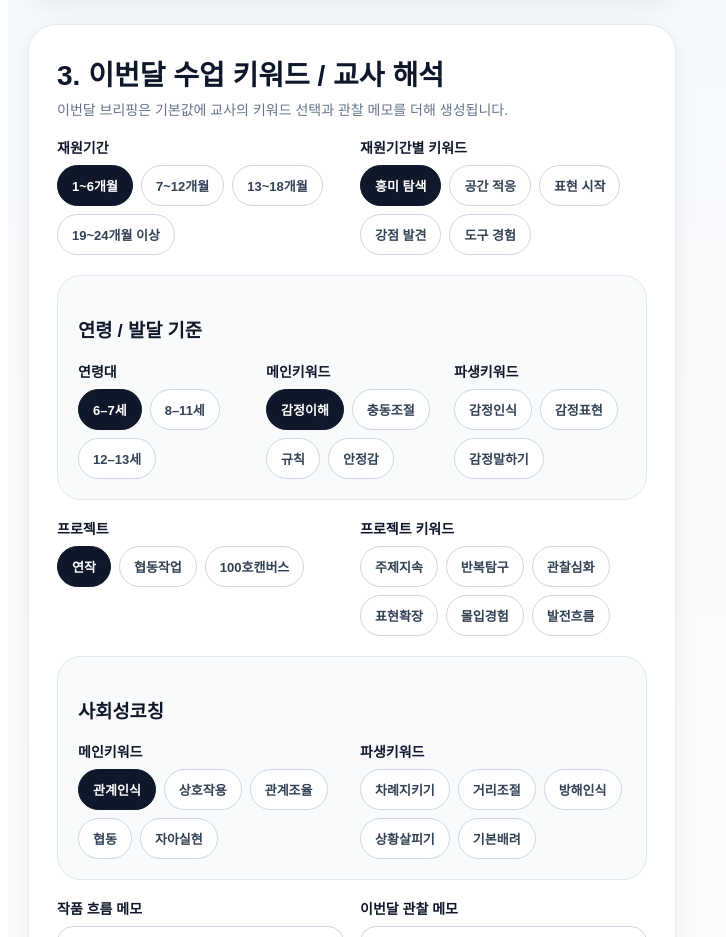
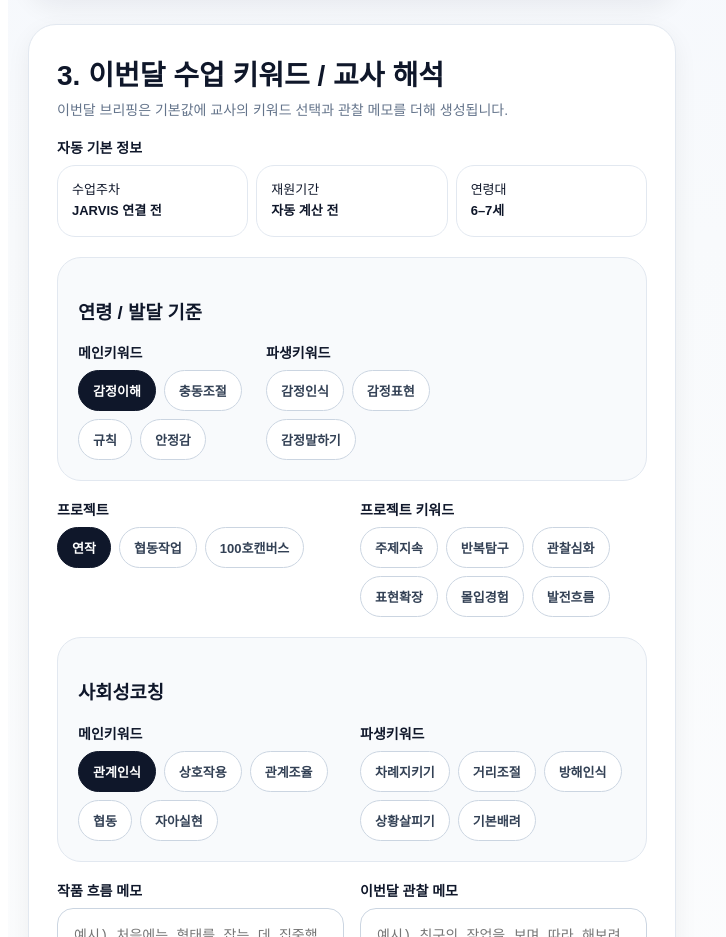
Before and after one commit to jaradaboys/jarada-briefing-2, a React (Vite) app: page / in a window 1280 px wide. Shown: the part 1280-2217 px from the top of the page, without its empty margins (0-726 px from the left). Built offline with nearby package versions, Linux system fonts and the light colour scheme.

Commit message:
Update App.jsx

```diff
--- a/src/App.jsx
+++ b/src/App.jsx
@@ -1949,20 +1949,44 @@ alert(`${incoming.length}개의 JARVIS 관찰일지를 불러왔고, 기본값
               <h2 style={styles.sectionTitle}>3. 이번달 수업 키워드 / 교사 해석</h2>
               <div style={styles.sectionHint}>이번달 브리핑은 기본값에 교사의 키워드 선택과 관찰 메모를 더해 생성됩니다.</div>
 
-              <div style={styles.row}>
-                <Field label="재원기간">
-                  <div style={styles.chips}>{monthBands.map((month) => <Chip key={month} active={form.months === month} onClick={() => update("months", month)}>{month}</Chip>)}</div>
-                </Field>
-                <Field label="재원기간별 키워드">
-                  <div style={styles.chips}>{(stageKeywords[form.months] || []).map((stage) => <Chip key={stage} active={form.stage === stage} onClick={() => update("stage", stage)}>{stage}</Chip>)}</div>
-                </Field>
-              </div>
+          <div style={{ marginTop: 18 }}>
+  <Field label="자동 기본 정보">
+    <div style={{ display: "grid", gridTemplateColumns: "1fr 1fr 1fr", gap: 8 }}>
+      <div style={styles.miniStat}>
+        수업주차
+        <br />
+        <strong>
+          {form.studentMeta?.classWeek ? `${form.studentMeta.classWeek}주차` : "JARVIS 연결 전"}
+        </strong>
+      </div>
+
+      <div style={styles.miniStat}>
+        재원기간
+        <br />
+        <strong>
+          {form.studentMeta?.enrolledMonths
+            ? `약 ${form.studentMeta.enrolledMonths}개월차`
+            : "자동 계산 전"}
+        </strong>
+      </div>
+
+      <div style={styles.miniStat}>
+        연령대
+        <br />
+        <strong>
+          {form.studentMeta?.age
+            ? `${form.studentMeta.age}세 / ${form.studentMeta.ageBand || form.ageBand}`
+            : form.ageBand || "자동 계산 전"}
+        </strong>
+      </div>
+    </div>
+  </Field>
+</div>
 
               <div style={styles.softBox}>
                 <h3>연령 / 발달 기준</h3>
                 <div style={styles.row3}>
-                  <Field label="연령대"><div style={styles.chips}>{ageBands.map((age) => <Chip key={age} active={form.ageBand === age} onClick={() => update("ageBand", age)}>{age}</Chip>)}</div></Field>
-                  <Field label="메인키워드"><div style={styles.chips}>{Object.keys(ageDomains[form.ageBand] || {}).map((domain) => <Chip key={domain} active={form.ageDomain === domain} onClick={() => update("ageDomain", domain)}>{domain}</Chip>)}</div></Field>
+                                   <Field label="메인키워드"><div style={styles.chips}>{Object.keys(ageDomains[form.ageBand] || {}).map((domain) => <Chip key={domain} active={form.ageDomain === domain} onClick={() => update("ageDomain", domain)}>{domain}</Chip>)}</div></Field>
                   <Field label="파생키워드"><div style={styles.chips}>{(ageDomains[form.ageBand]?.[form.ageDomain] || []).map((keyword) => <Chip key={keyword} active={form.ageSubKeywords.includes(keyword)} onClick={() => update("ageSubKeywords", toggle(form.ageSubKeywords, keyword))}>{keyword}</Chip>)}</div></Field>
                 </div>
               </div>
```
